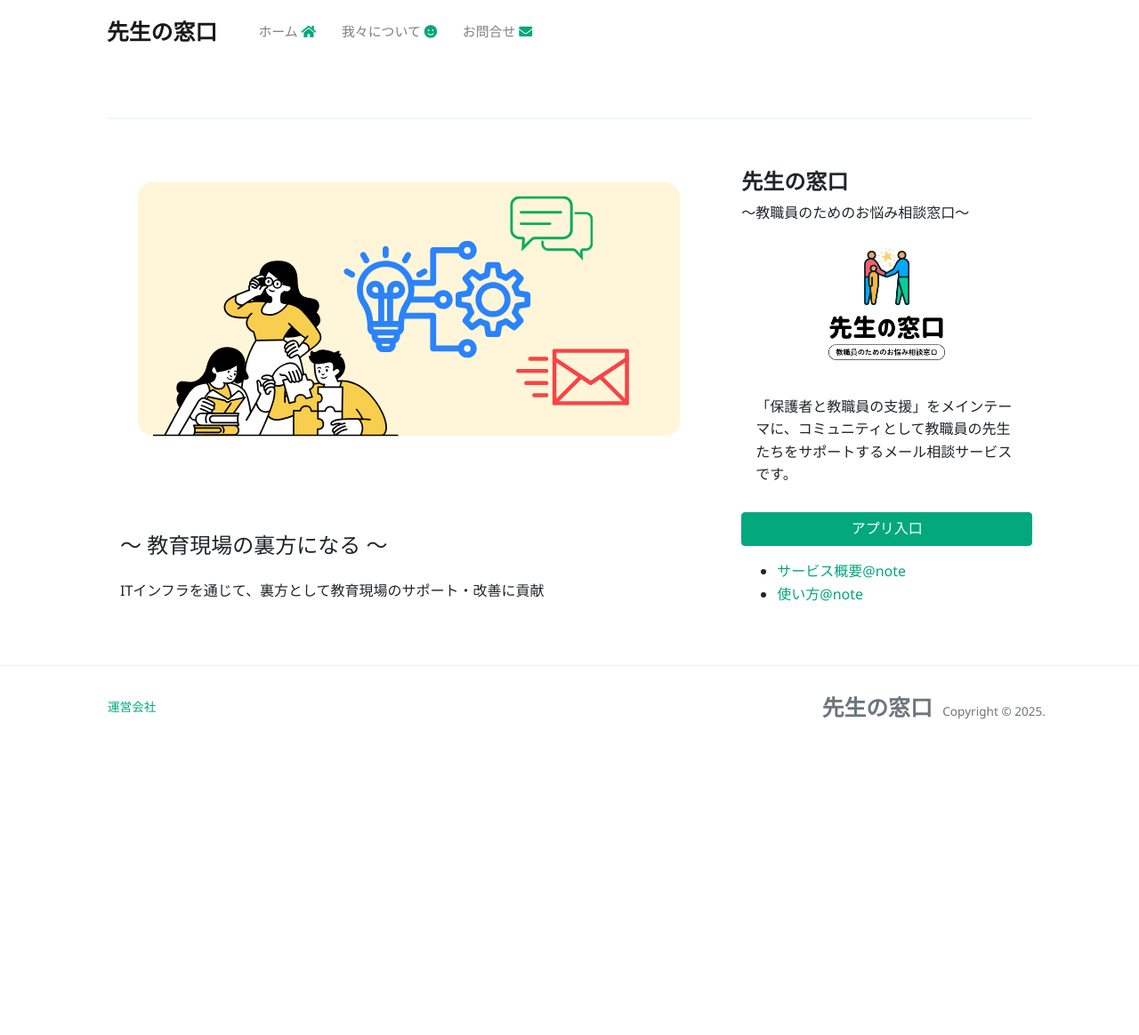
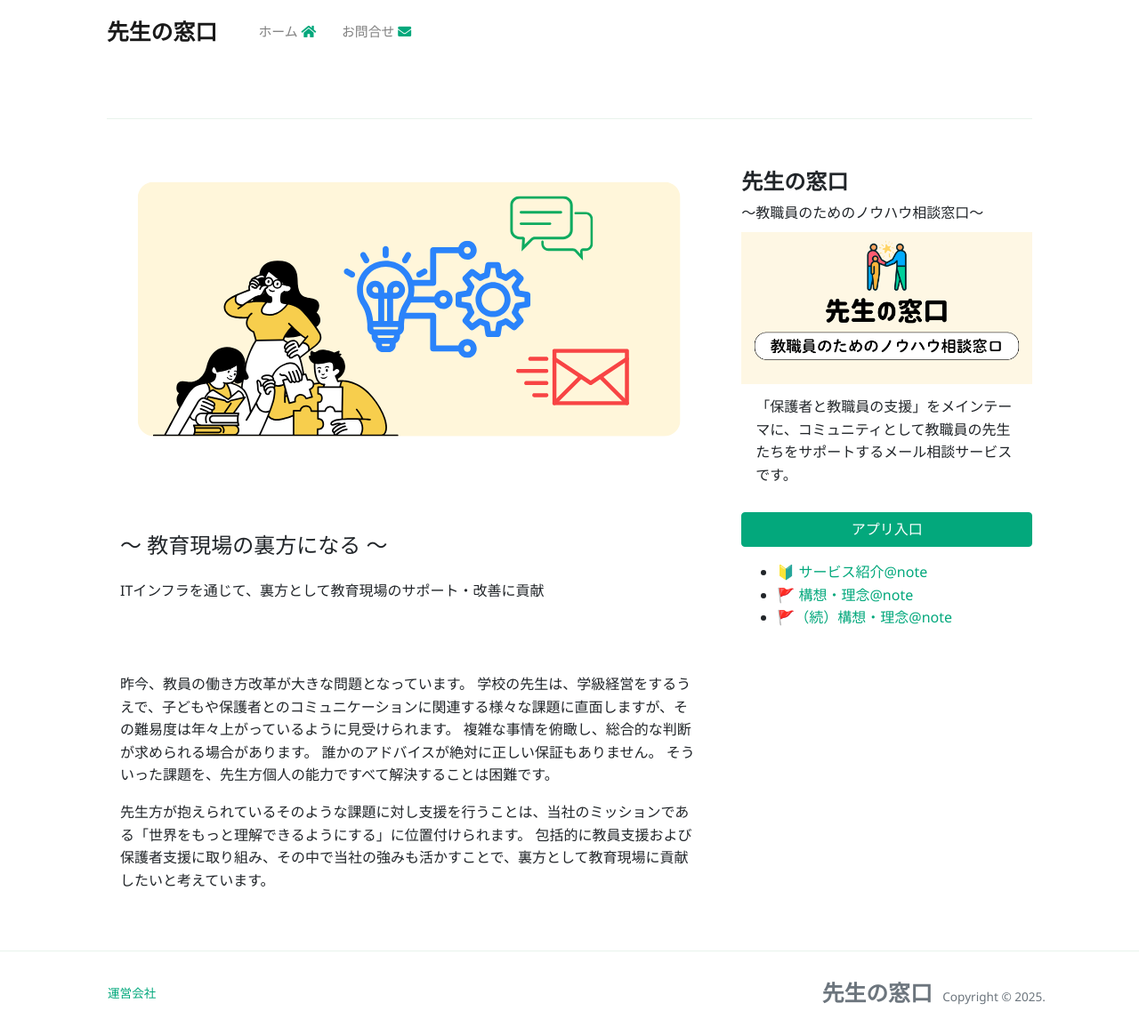
Before and after one commit to Aska-systems/sensei-madoguchi, a Jekyll site: the page built from index.html, in a window 1280 px wide and 1164 px high. Shown: the whole window at 89% size. Built offline with Jekyll 4.4.1, drawn with Linux system fonts in a browser that asks for light colours; nearby versions of some CDN libraries; the list of posts is cut into pages by our own code.

Commit message:
Update information

```diff
--- a/_includes/menu-header.html
+++ b/_includes/menu-header.html
@@ -3,9 +3,9 @@
 <li class="nav-item">
 <a class="nav-link" href="{{site.baseurl}}/index.html">ホーム <i class="fa fa-home text-primary"></i></a>
 </li>
-<li class="nav-item">
+<!-- <li class="nav-item">
 <a class="nav-link" href="{{site.baseurl}}/about.html">我々について <i class="fa fa-smile text-primary"></i></a>
-</li>
+</li> -->
 <li class="nav-item">
 <a class="nav-link" href="{{site.baseurl}}/contact.html">お問合せ <i class="fa fa-envelope text-primary"></i></a>
 </li>
--- a/_includes/sidebar.html
+++ b/_includes/sidebar.html
@@ -14,16 +14,17 @@
  -->
 
 <h4 class="text-dark font-weight-bold mt-4">先生の窓口</h4>
-<p class="mb-2">〜教職員のためのお悩み相談窓口〜</p>
-<img src="{{ site.baseurl }}/assets/images/sensei-madoguchi.jpg" class="d-block">
+<p class="mb-2">〜教職員のためのノウハウ相談窓口〜</p>
+<img src="{{ site.baseurl }}/assets/images/sensei-madoguchi.png" class="d-block">
 <p class="nav-link">
 	「保護者と教職員の支援」をメインテーマに、コミュニティとして教職員の先生たちをサポートするメール相談サービスです。
 </p>
 <a href="https://sensei-no-madoguchi.web.app" class="btn btn-primary d-block">アプリ入口</a>
 
 <ul class="mt-3">
-	<li><a href="https://note.com/sensei_madoguchi/n/ne4adfca1e477">サービス概要@note</a></li>
-	<li><a href="https://note.com/sensei_madoguchi/n/n38b232121c54">使い方@note</a></li>
+	<li><a href="https://note.com/sensei_madoguchi/n/n0d392b4ead25">🔰 サービス紹介@note</a></li>
+	<li><a href="https://note.com/sensei_madoguchi/n/ne4adfca1e477">🚩 構想・理念@note</a></li>
+	<li><a href="https://note.com/sensei_madoguchi/n/n3d1e29e92bb1">🚩（続）構想・理念@note</a></li>
 </ul>
 
 <!-- <h3 class="mt-5">- Partnerships -</h3>
--- a/index.html
+++ b/index.html
@@ -26,6 +26,18 @@ image: "/assets/images/Aska_Intel_EdTech.svg"
 </p>
 
 
+<p class="mt-6">
+    昨今、教員の働き方改革が大きな問題となっています。
+    学校の先生は、学級経営をするうえで、子どもや保護者とのコミュニケーションに関連する様々な課題に直面しますが、その難易度は年々上がっているように見受けられます。
+    複雑な事情を俯瞰し、総合的な判断が求められる場合があります。
+    誰かのアドバイスが絶対に正しい保証もありません。
+    そういった課題を、先生方個人の能力ですべて解決することは困難です。
+</p>
+
+<p>
+    先生方が抱えられているそのような課題に対し支援を行うことは、当社のミッションである「世界をもっと理解できるようにする」に位置付けられます。
+    包括的に教員支援および保護者支援に取り組み、その中で当社の強みも活かすことで、裏方として教育現場に貢献したいと考えています。
+</p>
 
 
 {% endif %} <!--endif page url is / -->
```
Also changed, not shown: _pages/about.md (+0 -1 lines), assets/images/sensei-madoguchi.jpg (deleted), assets/images/sensei-madoguchi.png (added).
